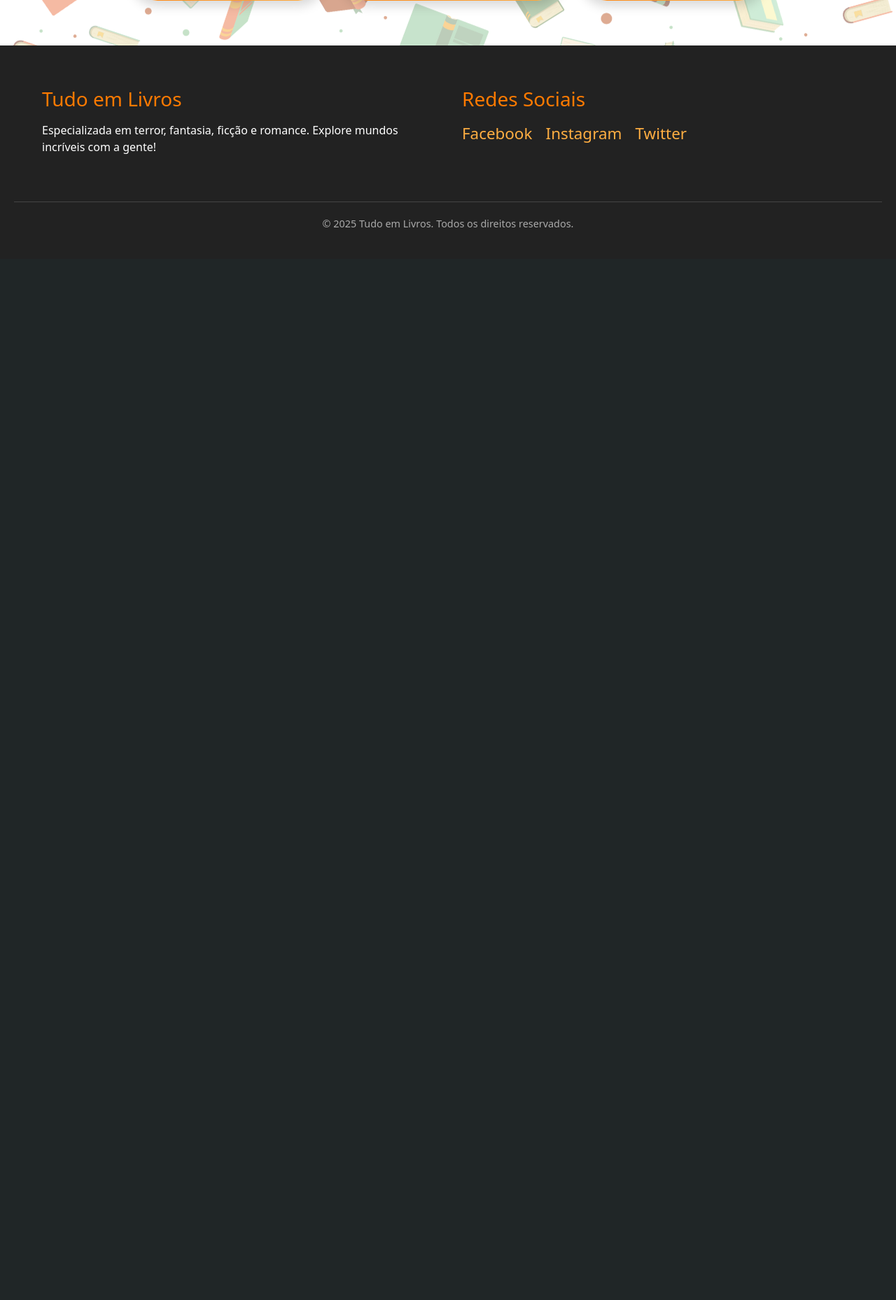
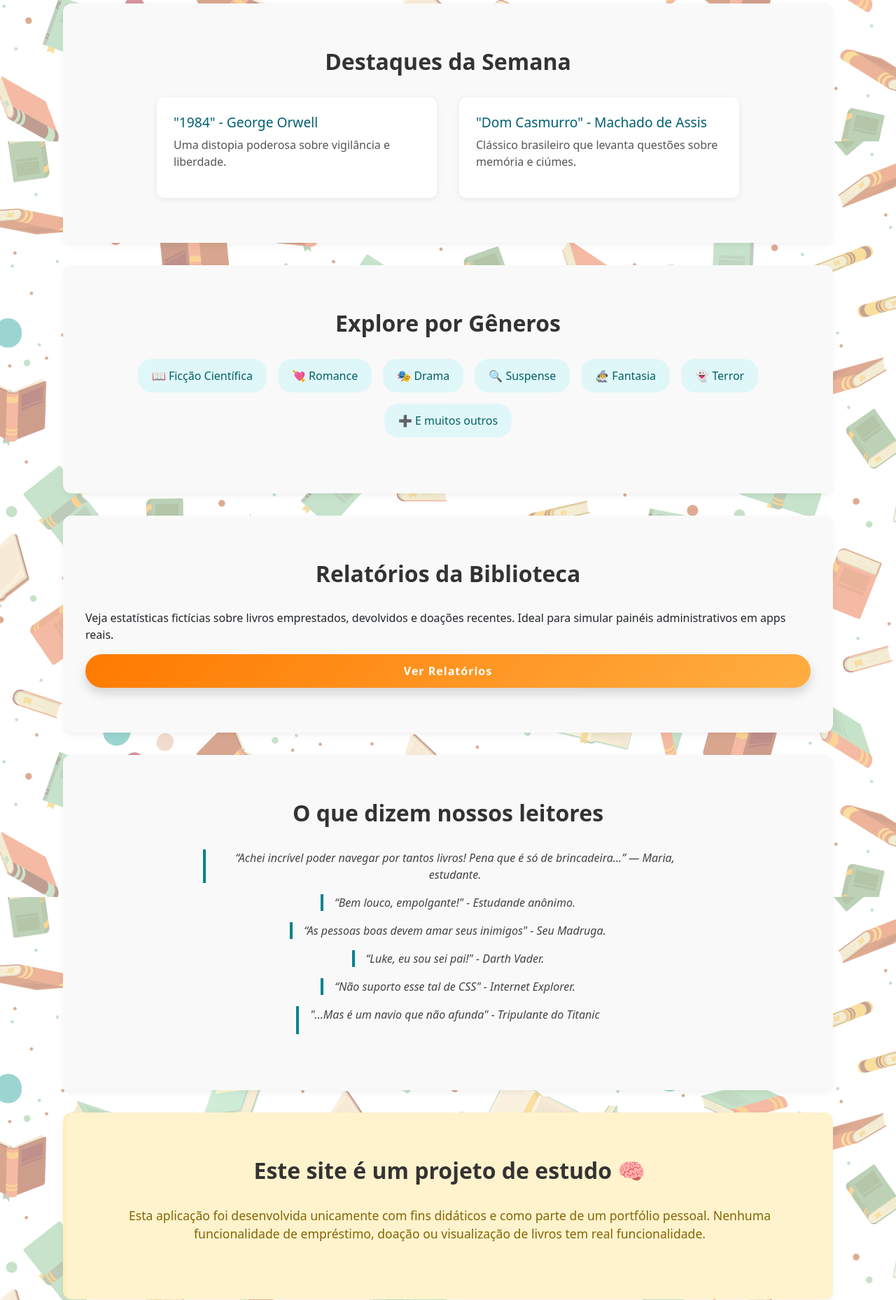
Before and after one commit to ReneNathan/FlaskExample, a Flask app: template app/modules/home/templates/index.html in a window 1280 px wide. Shown: the part 742-2600 px from the top of the page at 70% size. Before the commit the page ends 1067 px from the top, so only its background shows below. Run offline with Flask 3, Linux system fonts and the light colour scheme; the template is opened without the code that fills it: most values are stand-ins (such as "Sample title", 1, 10 or a date in 2020); some libraries are stand-ins or nearby versions.

Commit message:
:sparkles: Criação de mais algumas sections na home

```diff
--- a/app/modules/home/static/css/home.css
+++ b/app/modules/home/static/css/home.css
@@ -62,6 +62,131 @@
     gap: 1.5rem;
   }
 
+  /* Estilo geral das seções */
+section {
+    padding: 4rem 2rem;
+    margin: 2rem auto;
+    max-width: 1100px;
+    background-color: #f9f9f9;
+    border-radius: 12px;
+    box-shadow: 0 4px 10px rgba(0, 0, 0, 0.05);
+}
+
+/* Títulos das seções */
+section h2 {
+    font-size: 2rem;
+    text-align: center;
+    margin-bottom: 2rem;
+    color: #333;
+    font-weight: 600;
+}
+
+/* Cards para livros em destaque */
+.cards_container {
+    display: flex;
+    flex-wrap: wrap;
+    gap: 2rem;
+    justify-content: center;
+}
+
+.card_livro {
+    background-color: white;
+    padding: 1.5rem;
+    border-radius: 10px;
+    flex: 1 1 300px;
+    max-width: 400px;
+    box-shadow: 0 2px 8px rgba(0, 0, 0, 0.08);
+    transition: transform 0.3s ease;
+}
+
+.card_livro:hover {
+    transform: translateY(-5px);
+}
+
+.card_livro h3 {
+    font-size: 1.2rem;
+    margin-bottom: 0.5rem;
+    color: #005f73;
+}
+
+.card_livro p {
+    font-size: 1rem;
+    color: #555;
+}
+
+/* Gêneros */
+.generos_lista {
+    list-style: none;
+    padding: 0;
+    display: flex;
+    flex-wrap: wrap;
+    gap: 1rem;
+    justify-content: center;
+}
+
+.generos_lista li {
+    background-color: #e0f7fa;
+    color: #006064;
+    padding: 0.75rem 1.25rem;
+    border-radius: 20px;
+    font-weight: 500;
+    transition: background-color 0.3s;
+}
+
+.generos_lista li:hover {
+    background-color: #b2ebf2;
+}
+
+/* Botões padrão */
+.btn_livro {
+    background-color: #00838f;
+    color: white;
+    border: none;
+    padding: 0.75rem 1.5rem;
+    border-radius: 25px;
+    font-size: 1rem;
+    cursor: pointer;
+    transition: background-color 0.3s;
+}
+
+.btn_livro:hover {
+    background-color: #006064;
+}
+
+/* Depoimentos */
+#depoimentos {
+  display: flex;
+  flex-direction: column;
+  align-items: center;
+  justify-content: center;
+}
+
+blockquote {
+    margin: 1rem auto;
+    font-style: italic;
+    text-align: center;
+    color: #444;
+    max-width: 700px;
+    line-height: 1.5;
+    border-left: 4px solid #00838f;
+    padding-left: 1rem;
+}
+
+/* Última seção (Aviso) */
+#projeto_estudo {
+    background-color: #fff3cd;
+    border-left: 5px solid #ffeeba;
+    color: #856404;
+    font-size: 1.1rem;
+    text-align: center;
+}
+
+#relatorios_atividade{
+  display: flex;
+  flex-direction: column;
+  justify-content: center;
+}
+
 @media (max-width: 992px) {
   #first_line_container{
     flex-direction: column;
--- a/app/modules/home/templates/index.html
+++ b/app/modules/home/templates/index.html
@@ -25,6 +25,54 @@
         <button id="btn_donate_book" class="btn_livro">Doar um livro!</button>
     </div>
 
+    <section id="destaques_semana">
+        <h2>Destaques da Semana</h2>
+        <div class="cards_container">
+            <div class="card_livro">
+                <h3>"1984" - George Orwell</h3>
+                <p>Uma distopia poderosa sobre vigilância e liberdade.</p>
+            </div>
+            <div class="card_livro">
+                <h3>"Dom Casmurro" - Machado de Assis</h3>
+                <p>Clássico brasileiro que levanta questões sobre memória e ciúmes.</p>
+            </div>
+        </div>
+    </section>
+
+    <section id="generos_populares">
+        <h2>Explore por Gêneros</h2>
+        <ul class="generos_lista">
+            <li>📖 Ficção Científica</li>
+            <li>💘 Romance</li>
+            <li>🎭 Drama</li>
+            <li>🔍 Suspense</li>
+            <li>🧙‍♂️ Fantasia</li>
+            <li>👻 Terror</li>
+            <li>➕ E muitos outros</li>
+        </ul>
+    </section>
+
+    <section id="relatorios_atividade">
+        <h2>Relatórios da Biblioteca</h2>
+        <p>Veja estatísticas fictícias sobre livros emprestados, devolvidos e doações recentes. Ideal para simular painéis administrativos em apps reais.</p>
+        <button class="btn_livro">Ver Relatórios</button>
+    </section>
+
+    <section id="depoimentos">
+        <h2>O que dizem nossos leitores</h2>
+        <blockquote>“Achei incrível poder navegar por tantos livros! Pena que é só de brincadeira...” — Maria, estudante.</blockquote>
+        <blockquote>“Bem louco, empolgante!" - Estudande anônimo.</blockquote>
+        <blockquote>“As pessoas boas devem amar seus inimigos" - Seu Madruga.</blockquote>
+        <blockquote>“Luke, eu sou sei pai!" - Darth Vader.</blockquote>
+        <blockquote>“Não suporto esse tal de CSS" - Internet Explorer.</blockquote>
+        <blockquote>"...Mas é um navio que não afunda" - Tripulante do Titanic<blockquote>
+    </section>
+
+    <section id="projeto_estudo">
+        <h2>Este site é um projeto de estudo 🧠</h2>
+        <p>Esta aplicação foi desenvolvida unicamente com fins didáticos e como parte de um portfólio pessoal. Nenhuma funcionalidade de empréstimo, doação ou visualização de livros tem real funcionalidade.</p>
+    </section>
+
     {% include 'include/footer.html' %}
     {% include 'include/modal_donate_book.html' %}
 </body>
```
